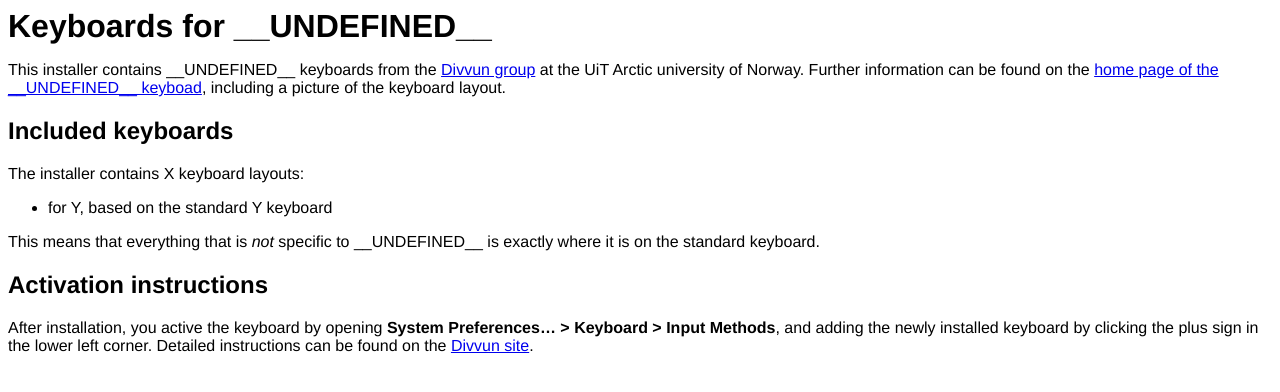
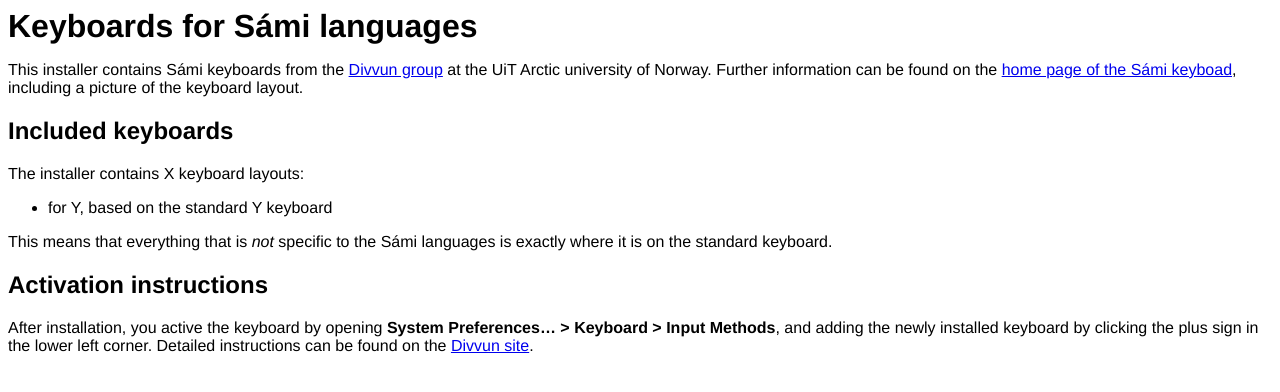
Before and after one commit to divvun/divvun-keyboard, a plain HTML site: page doc/readme.html in a window 1280 px wide. Drawn offline with Linux system fonts and the light colour scheme.

Commit message:
Replaced UND etc with appropriate strings.
git-svn-id: https://gtsvn.uit.no/langtech/trunk/keyboards/smi@156544 c7155fb1-f0a7-4240-a2fc-2600b6f42f90

```diff
--- a/doc/readme.html
+++ b/doc/readme.html
@@ -9,12 +9,12 @@
         </style>
     </head>
     <body>
-        <h1>Keyboards for __UNDEFINED__</h1>
-        <p>This installer contains __UNDEFINED__ keyboards from the
+        <h1>Keyboards for Sámi languages</h1>
+        <p>This installer contains Sámi keyboards from the
         <a href="http://divvun.no">Divvun group</a> at the
         UiT Arctic university of Norway. Further information can be found on the
-        <a href="http://divvun.no/doc/keyboards/kbdlangdocs/__UND__/doc/index.html"
-        >home page of the __UNDEFINED__ keyboad</a>, including a
+        <a href="http://divvun.no/doc/keyboards/kbdlangdocs/smi/doc/index.html"
+        >home page of the Sámi keyboad</a>, including a
         picture of the keyboard layout.</p>
 
         <h2>Included keyboards</h2>
@@ -23,7 +23,7 @@
             <li>for Y, based on the standard Y keyboard</li>
         </ul>
         <p>This means that everything that is <em>not</em> specific to
-        __UNDEFINED__
+        the Sámi languages
         is exactly where it is on the standard keyboard.</p>
 
         <h2>Activation instructions</h2>
```
Also changed, not shown: doc/index.html (+1 -1 lines), doc/layout.html (+1 -1 lines), 2 other files.
